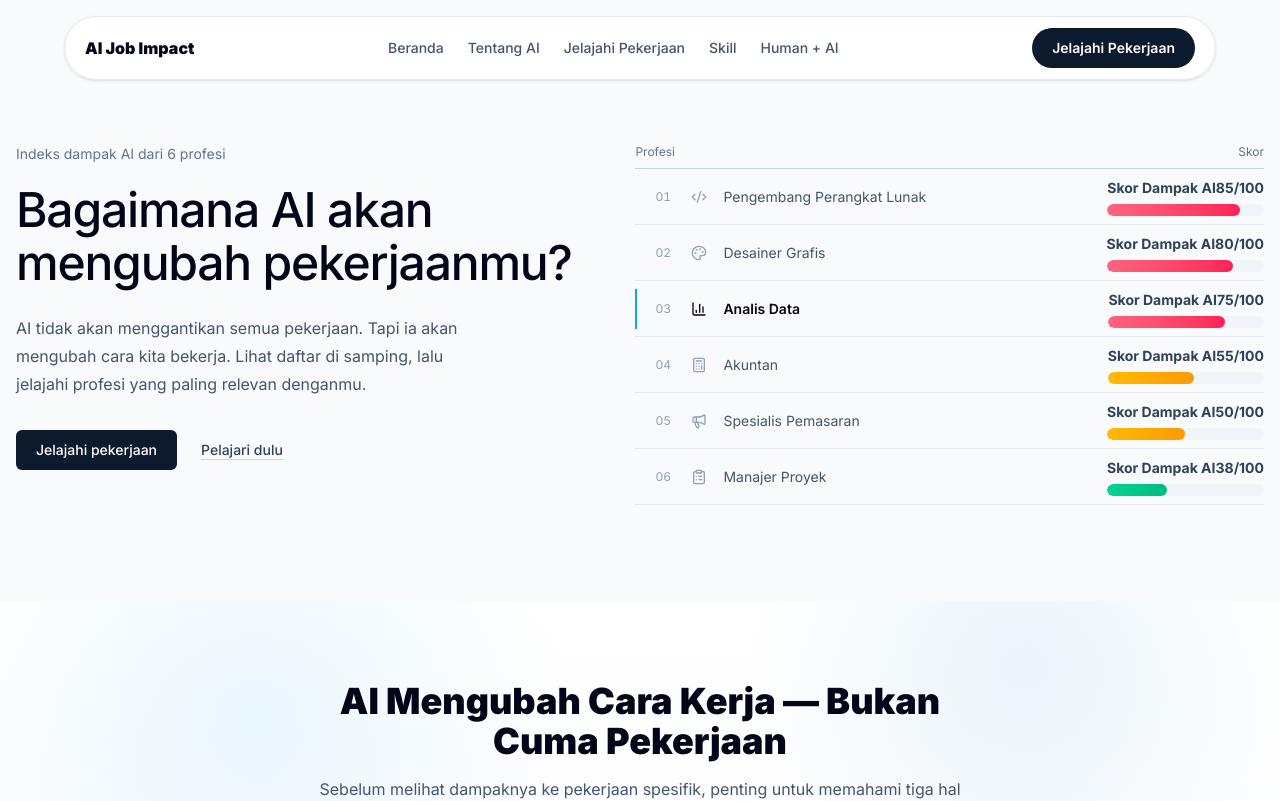
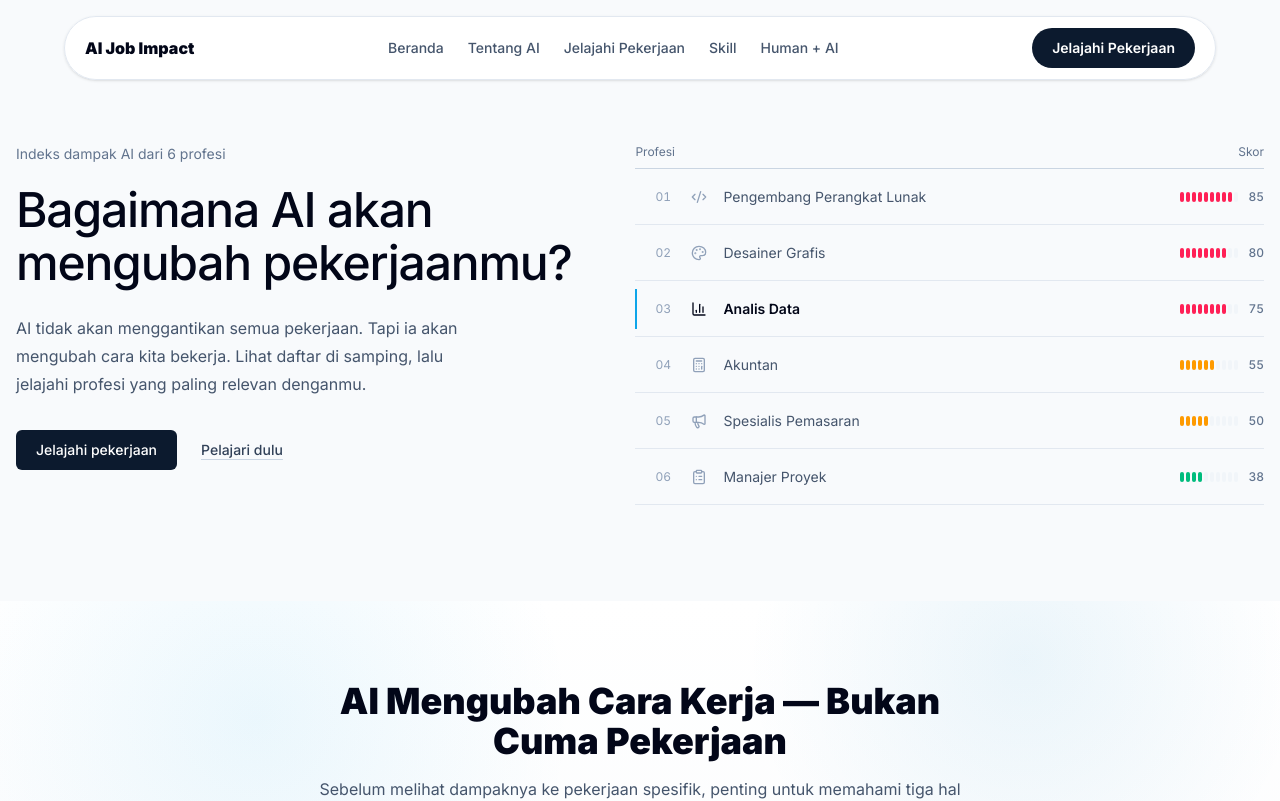
Before and after one commit to kevinazzaky/ai-job, a Next.js app: page / in a window 1280 px wide. Shown: the top 801 px of the page. Built offline with nearby package versions, Linux system fonts and the light colour scheme.

Commit message:
refactor: make ImpactBar a reusable tick-meter with size variants

```diff
--- a/src/components/jobs/ImpactBar.tsx
+++ b/src/components/jobs/ImpactBar.tsx
@@ -1,34 +1,34 @@
-"use client";
-
-import { motion } from "framer-motion";
-
-const LEVEL_GRADIENT: Record<string, string> = {
-  Low: "from-emerald-400 to-emerald-500",
-  Medium: "from-amber-400 to-amber-500",
-  High: "from-rose-400 to-rose-500",
+const LEVEL_COLOR: Record<string, string> = {
+  Low: "bg-emerald-500",
+  Medium: "bg-amber-500",
+  High: "bg-rose-500",
 };
 
 export default function ImpactBar({
   score,
   level,
+  size = "sm",
 }: {
   score: number;
   level: "Low" | "Medium" | "High";
+  size?: "sm" | "md";
 }) {
+  const filledTicks = Math.round(score / 10);
+  const tickHeight = size === "md" ? "h-3.5" : "h-2.5";
+
   return (
-    <div>
-      <div className="mb-1.5 flex items-center justify-between text-sm font-bold text-slate-700">
-        <span>Skor Dampak AI</span>
-        <span>{score}/100</span>
-      </div>
-      <div className="h-3 w-full overflow-hidden rounded-full bg-slate-100">
-        <motion.div
-          initial={{ width: 0 }}
-          animate={{ width: `${score}%` }}
-          transition={{ duration: 0.8, ease: "easeOut" }}
-          className={`h-full rounded-full bg-gradient-to-r ${LEVEL_GRADIENT[level]}`}
+    <div className="flex items-center gap-0.5">
+      {Array.from({ length: 10 }).map((_, index) => (
+        <span
+          key={index}
+          className={`w-1 rounded-sm ${tickHeight} ${
+            index < filledTicks ? LEVEL_COLOR[level] : "bg-slate-100"
+          }`}
         />
-      </div>
+      ))}
+      <span className="ml-2 text-xs font-medium tabular-nums text-slate-500">
+        {score}
+      </span>
     </div>
   );
 }
```
